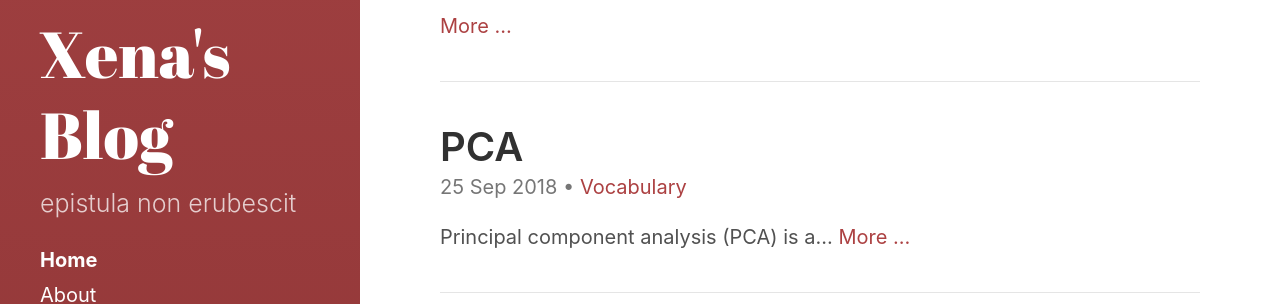
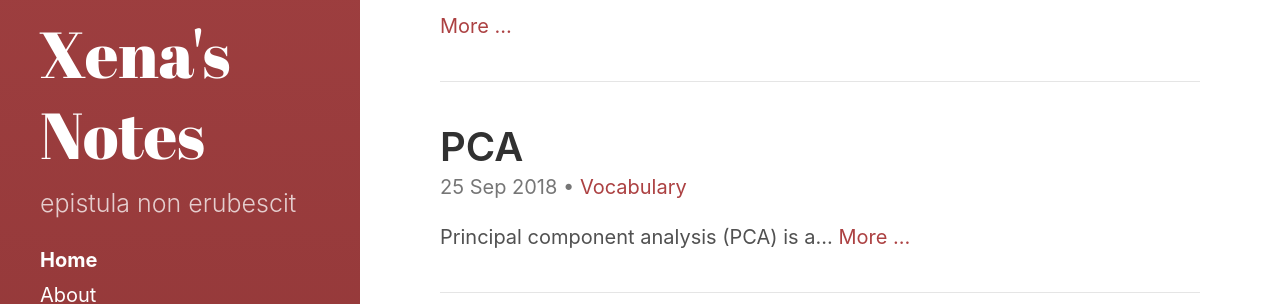
Before and after one commit to xenakas/gitpage, a Jekyll site: the page built from index.html, in a window 1280 px wide. Shown: the part 1664-1968 px from the top of the page. Built offline with Jekyll 4.4.1, drawn with Linux system fonts in a browser that asks for light colours; the list of posts is cut into pages by our own code.

Commit message:
Update _config.yml

```diff
--- a/_config.yml
+++ b/_config.yml
@@ -3,7 +3,7 @@ markdown:         kramdown
 highlighter:      rouge
 
 # Setup
-title:            Xena's Blog
+title:            Xena's Notes
 tagline:          'Home'
 description:      'epistula nоn erubescit   '
 url:              https://xenakas.github.io
```
